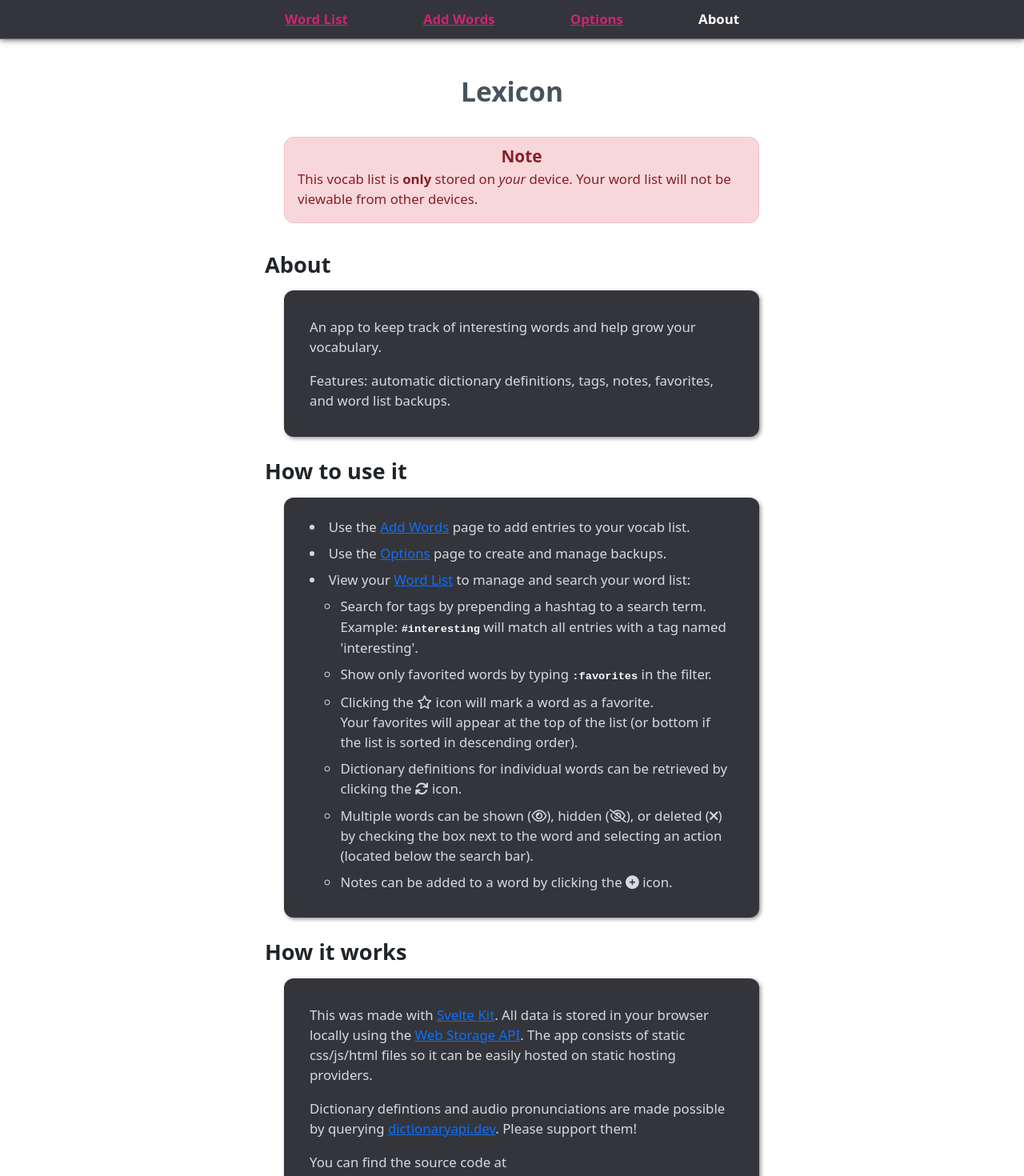
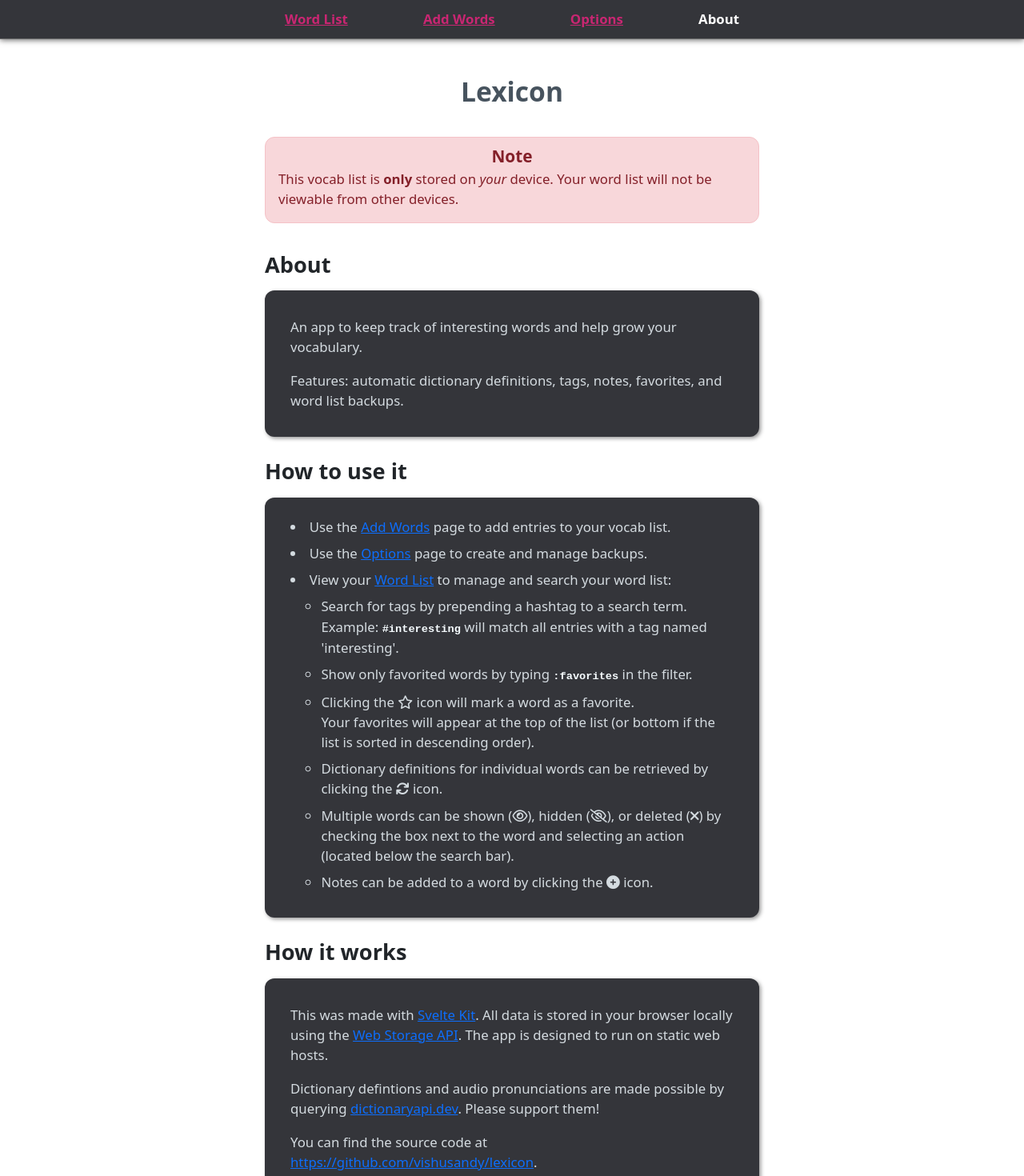
Before and after one commit to vishusandy/lexicon, a SvelteKit app: page /about in a window 1280 px wide. Shown: the top 1470 px of the page at 80% size. Built offline with nearby package versions, Linux system fonts and the light colour scheme.

Commit message:
removed margin-left from about groups

```diff
--- a/src/routes/about/+page.svelte
+++ b/src/routes/about/+page.svelte
@@ -97,8 +97,7 @@
                         href="https://developer.mozilla.org/en-US/docs/Web/API/Web_Storage_API"
                         target="_blank"
                         rel="noreferrer">Web Storage API</a
-                    >. The app consists of static css/js/html files so it can be easily hosted on
-                    static hosting providers.
+                    >. The app is designed to run on static web hosts.
                 </p>
                 <p>
                     Dictionary defintions and audio pronunciations are made possible by querying <a
@@ -157,7 +156,6 @@
 
     section.alert {
         padding: 0.5rem 1rem 1rem 1rem;
-        margin-left: 1.5rem;
     }
 
     section.alert h2 {
@@ -198,7 +196,6 @@
     }
 
     .dark-theme .about-group {
-        margin-left: 1.5rem;
         background: #34353a;
         color: #d4dbe0;
     }
```
